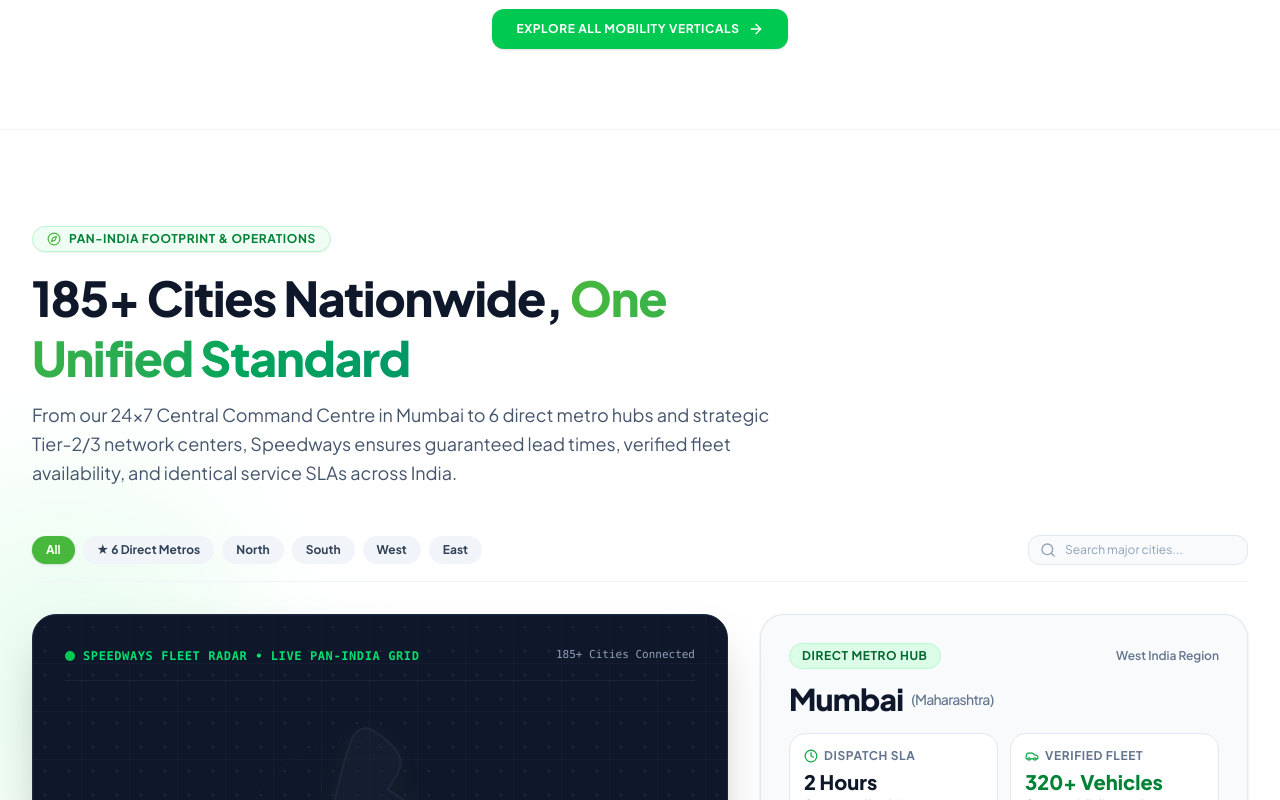
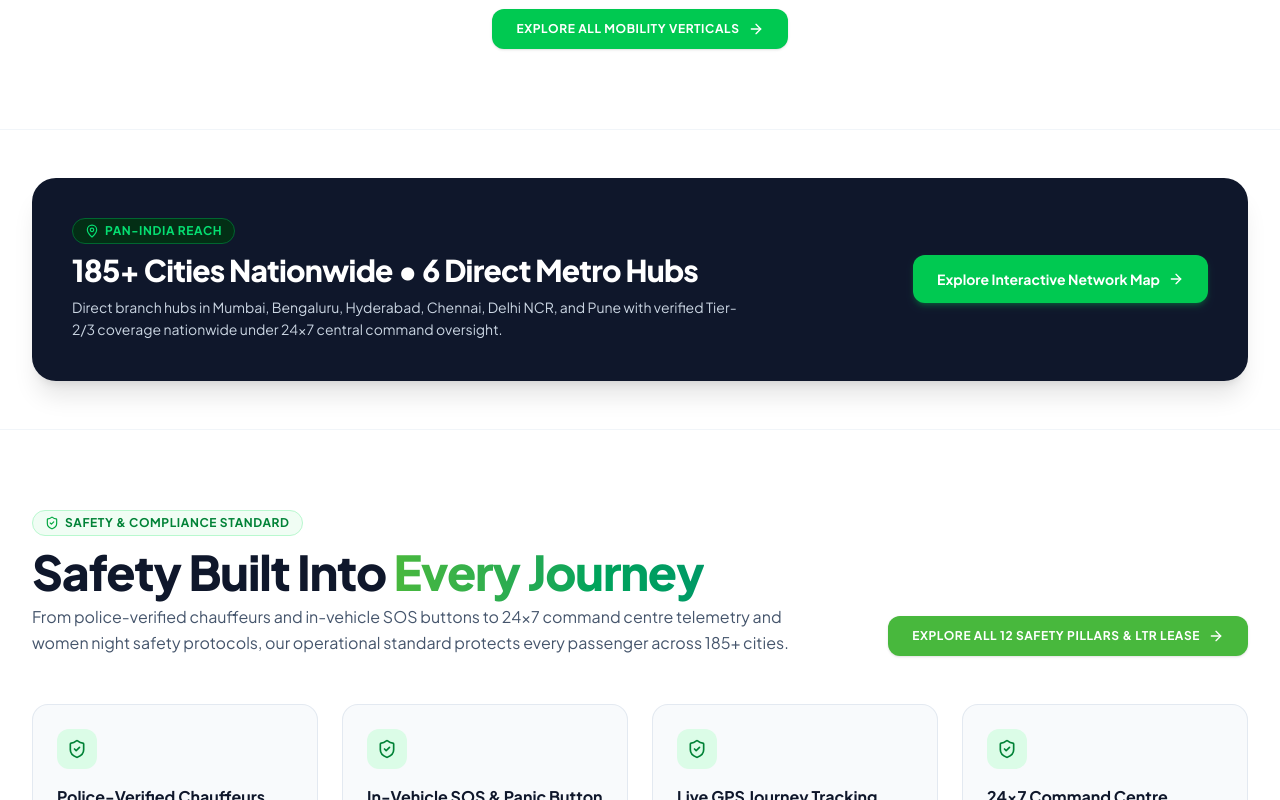
Before and after one commit to DivyaPravinDavane/Speedways, a Next.js app: page / in a window 1280 px wide. Shown: the part 4940-5740 px from the top of the page. Built offline with nearby package versions, Linux system fonts and the light colour scheme.

Commit message:
feat: keep full network map and leadership on dedicated pages and streamline home page

```diff
--- a/src/app/page.tsx
+++ b/src/app/page.tsx
@@ -38,8 +38,6 @@
 import Testimonials from "@/components/ui/testimonials-13";
 import ClientLogosMarquee from "@/components/ClientLogosMarquee";
 import AnimatedStatsGrid from "@/components/AnimatedStatsGrid";
-import IndiaNetworkMap from "@/components/IndiaNetworkMap";
-import LeadershipSection from "@/components/LeadershipSection";
 import { AnimatedNumber } from "@/components/AnimatedCounter";
 import {
   CLIENT_LOGOS,
@@ -427,8 +425,32 @@
       {/* 5B. DYNAMIC ROTATING BORDER INFOCARDS SPOTLIGHT */}
       <SpeedwaysInfoCards />
 
-      {/* 5C. 185+ CITIES INDIA NETWORK MAP */}
-      <IndiaNetworkMap />
+      {/* 5C. 185+ CITIES NETWORK PREVIEW (Short Summary) */}
+      <section className="py-12 bg-white border-b border-slate-100">
+        <div className="max-w-7xl mx-auto px-4 sm:px-6 lg:px-8">
+          <div className="bg-slate-900 text-white rounded-3xl p-8 sm:p-10 shadow-xl relative overflow-hidden flex flex-col md:flex-row items-center justify-between gap-6">
+            <div className="space-y-2 max-w-2xl">
+              <span className="inline-flex items-center gap-1.5 px-3 py-1 rounded-full bg-green-950 border border-green-800 text-green-400 text-xs font-bold uppercase tracking-wider">
+                <MapPin className="w-3.5 h-3.5" />
+                Pan-India Reach
+              </span>
+              <h3 className="text-2xl sm:text-3xl font-black text-white tracking-tight">
+                185+ Cities Nationwide • 6 Direct Metro Hubs
+              </h3>
+              <p className="text-sm text-slate-300 leading-relaxed">
+                Direct branch hubs in Mumbai, Bengaluru, Hyderabad, Chennai, Delhi NCR, and Pune with verified Tier-2/3 coverage nationwide under 24×7 central command oversight.
+              </p>
+            </div>
+            <Link
+              href="/network-safety"
+              className="inline-flex items-center gap-2 px-6 py-3.5 rounded-xl bg-green-500 hover:bg-green-600 text-white font-bold text-sm shadow-md shadow-green-500/25 transition-all shrink-0 cursor-pointer"
+            >
+              <span>Explore Interactive Network Map</span>
+              <ArrowRight className="w-4 h-4" />
+            </Link>
+          </div>
+        </div>
+      </section>
 
       {/* 6. SAFETY BUILT INTO EVERY JOURNEY (Safety & Compliance Showcase) */}
       <section className="py-20 bg-white border-b border-slate-200/80 relative overflow-hidden" id="safety">
@@ -576,9 +598,6 @@
         </div>
       </section>
 
-      {/* 8B. EXECUTIVE LEADERSHIP BENCH */}
-      <LeadershipSection />
-
       {/* 9. VERIFIED TESTIMONIALS (PPT Sourced Exact Quotes) */}
       <section className="py-20 bg-[#F4FAF6]" id="testimonials">
         <div className="max-w-7xl mx-auto px-4 sm:px-6 lg:px-8">
--- a/src/app/safety/page.tsx
+++ b/src/app/safety/page.tsx
@@ -4,7 +4,6 @@
 import Link from "next/link";
 import Image from "next/image";
 import Breadcrumbs from "@/components/Breadcrumbs";
-import IndiaNetworkMap from "@/components/IndiaNetworkMap";
 import {
   ShieldCheck,
   UserCheck,
@@ -400,8 +399,31 @@
         </section>
       )}
 
-      {/* 5. INDIA NETWORK MAP EMBED */}
-      <IndiaNetworkMap />
+      {/* 5. PAN-INDIA NETWORK PREVIEW */}
+      <section className="py-12 bg-white border-t border-slate-200/80">
+        <div className="max-w-7xl mx-auto px-4 sm:px-6 lg:px-8">
+          <div className="bg-slate-900 text-white rounded-3xl p-8 sm:p-10 shadow-xl flex flex-col md:flex-row items-center justify-between gap-6">
+            <div className="space-y-2 max-w-2xl">
+              <span className="text-xs font-bold uppercase tracking-wider text-green-400 bg-green-950 px-2.5 py-1 rounded-md border border-green-800">
+                185+ Cities Network
+              </span>
+              <h3 className="text-2xl sm:text-3xl font-black text-white">
+                Nationwide Safety SLAs Across 6 Metro Hubs & 185+ Cities
+              </h3>
+              <p className="text-xs sm:text-sm text-slate-300">
+                Identical passenger safety standards, police-verified chauffeurs, and 24×7 command centre oversight guaranteed in every city.
+              </p>
+            </div>
+            <Link
+              href="/network-safety"
+              className="px-6 py-3.5 rounded-xl bg-[#48B83D] hover:bg-[#3ea534] text-white text-xs font-bold uppercase tracking-wider transition-all shrink-0 shadow-md flex items-center gap-2"
+            >
+              <span>View Full Network Map</span>
+              <ArrowRight className="w-4 h-4" />
+            </Link>
+          </div>
+        </div>
+      </section>
 
       {/* 6. BOTTOM CALL TO ACTION */}
       <section className="py-16 bg-[#F4FAF6] border-t border-green-100/80">
```
